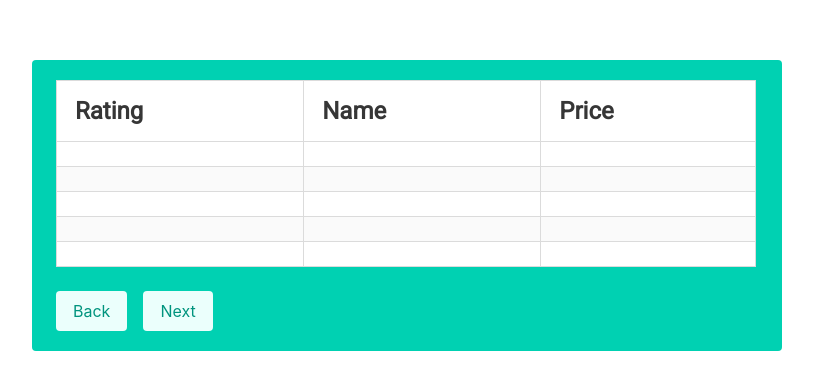
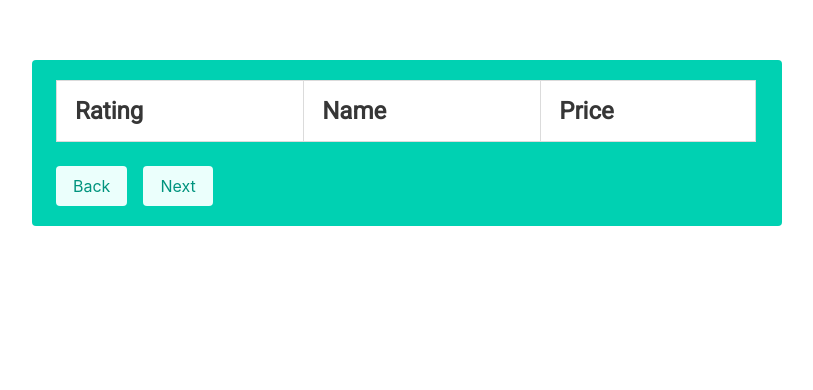
Before and after one commit to uraloid/learnjs, a plain HTML site: page index.html in a window 1280 px wide. Shown: the whole page, without its empty margins (233-1046 px from the left). Drawn offline with nearby package versions, Linux system fonts and the light colour scheme.

Commit message:
Minor fix

```diff
--- a/index.html
+++ b/index.html
@@ -46,31 +46,7 @@
         </thead>
 
         <tbody class="is-size-4" id="result">
-          <tr>
-            <td></td>
-            <td></td>
-            <td></td>
-          </tr>
-          <tr>
-            <td></td>
-            <td></td>
-            <td></td>
-          </tr>
-          <tr>
-            <td></td>
-            <td></td>
-            <td></td>
-          </tr>
-          <tr>
-            <td></td>
-            <td></td>
-            <td></td>
-          </tr>
-          <tr>
-            <td></td>
-            <td></td>
-            <td></td>
-          </tr>
+
         </tbody>
       </table>
       <button
```
